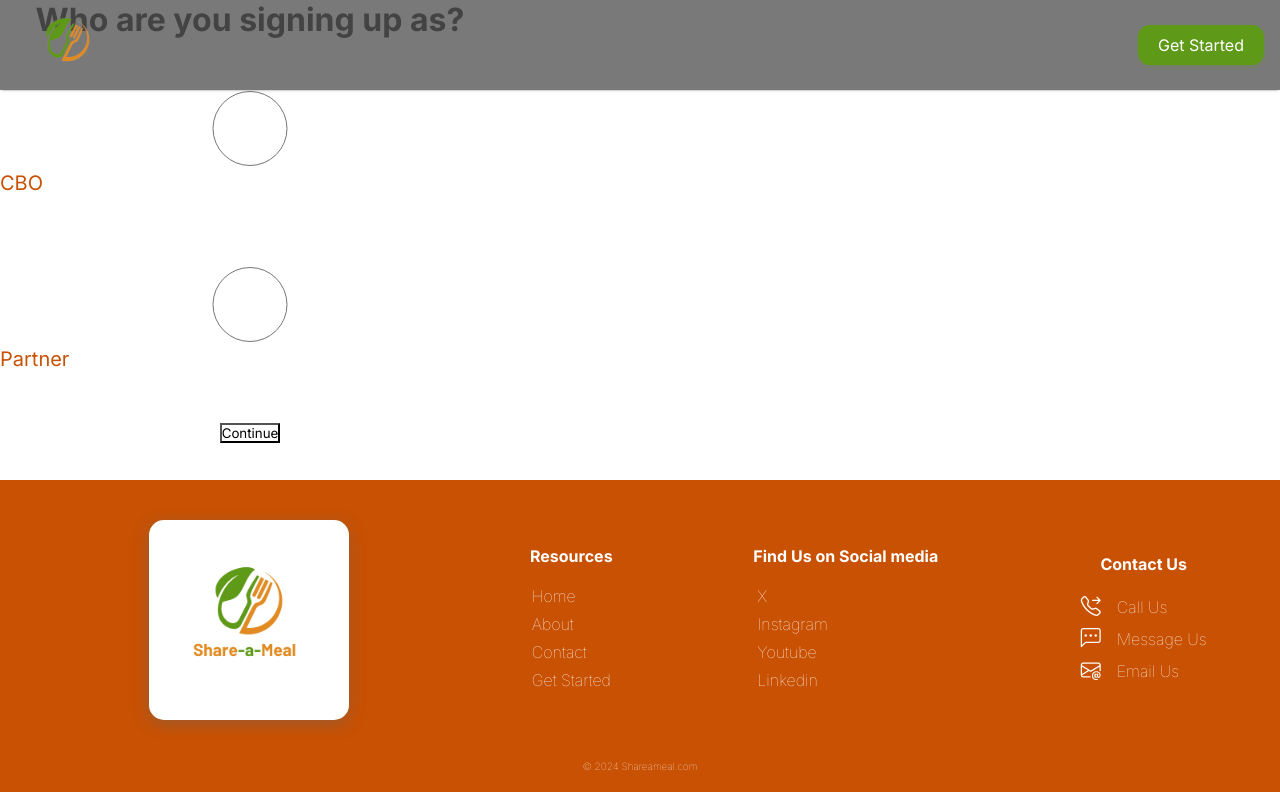
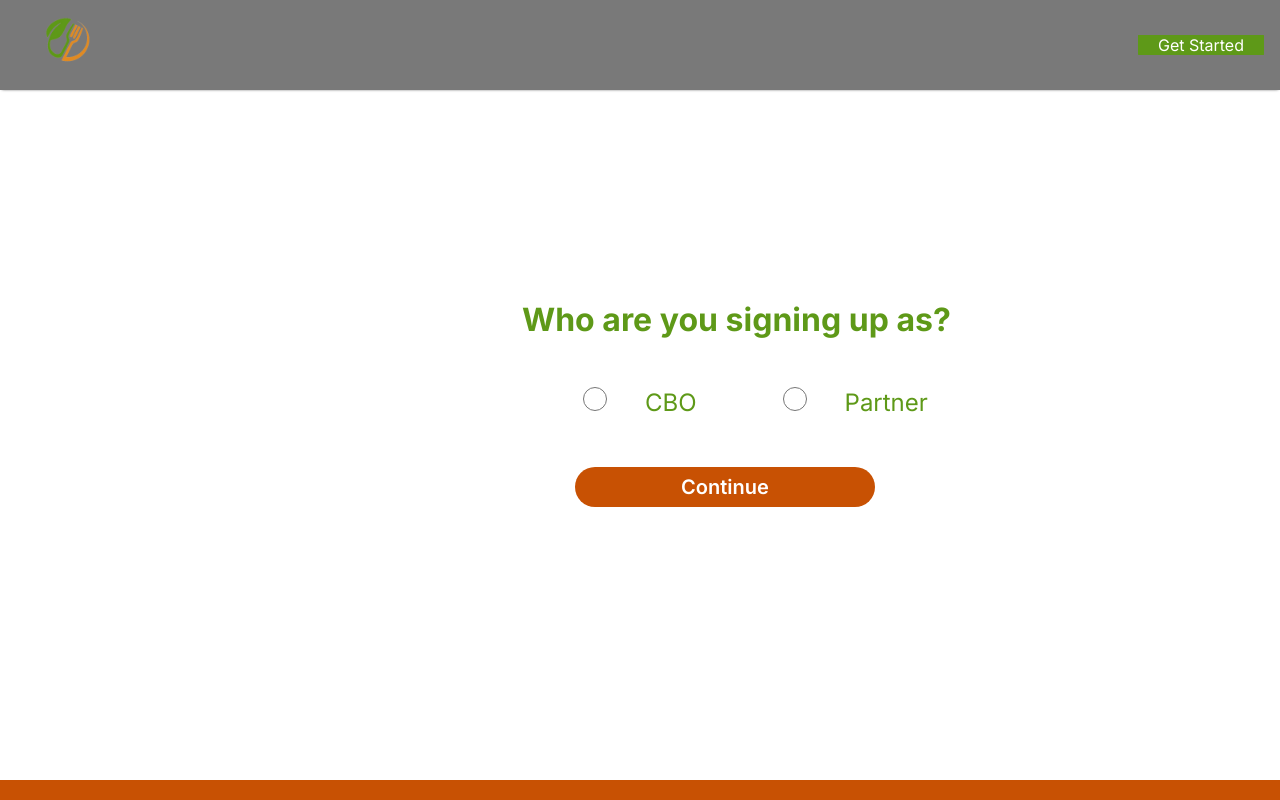
Before and after one commit to RobertOdhiz/Share-a-meal, a React (Create React App) app: page /register in a window 1280 px wide. Shown: the top 800 px of the page. Built offline with nearby package versions, Linux system fonts and the light colour scheme; no server answers.

Commit message:
add the changes

```diff
--- a/src/Pages/Auth/CBOForms/ContactPerson.js
+++ b/src/Pages/Auth/CBOForms/ContactPerson.js
@@ -1,4 +1,5 @@
 import React from 'react';
+import '../Forms.css'
 
 function ContactPerson({ formData, handleChange }) {
   return (
--- a/src/Pages/Auth/SignUp.js
+++ b/src/Pages/Auth/SignUp.js
@@ -20,11 +20,11 @@ function Registration() {
 
     return (
         <div className='choose'>
-            <div className='form-component'>
-            <h1 className='form-sec-title'>Who are you signing up as?</h1>
+            <div className='formcomponent'>
+            <h1 className='form-title'>Who are you signing up as?</h1>
             <div className={`${!userType ? '' : 'selection'}`}>
 
-            <div className='form-fields' id='fields'>
+            <div className='formfields' id='fields'>
 
                     <label>
                         <input
@@ -45,10 +45,11 @@ function Registration() {
                         />
                         Partner
                     </label>
+            </div>
                     <button onClick={handleSubmit}>Continue</button>
 
 
-        </div>
+        {/* </div> */}
         </div>
 
             </div>
--- a/src/Pages/css/SignUp.css
+++ b/src/Pages/css/SignUp.css
@@ -0,0 +1,78 @@
+*{
+    overflow-y: scroll;
+}
+.formcomponent .form-title{
+    color: #5e9918;
+    /* margin-left: 40%; */
+}
+.formcomponent {
+    margin-top: 300px;
+    margin-left: 38%;
+    height: 60vh;
+    width: 500px;
+    display: flex;
+    flex-direction: column;
+    align-items: center;
+    /* margin: auto; */
+    gap: 3em;
+    /* margin-bottom: 0px; */
+}
+
+.formfields {
+    display: flex;
+    align-items: center;
+    flex-wrap: wrap;
+    justify-content: center;
+    gap: 3em;
+    width: 100%;
+    margin-bottom: 50px;
+}
+.formcomponent button{
+    /* justify-content: center; */
+    align-items: center;
+    margin-left: 30px;
+    width: 300px;
+    border-radius: 20px;
+    height: 40px;
+    background-color: #c85103;
+    color: white;
+    border: none;
+    font-size: 20px;
+    font-weight: 600;
+
+}
+.formcomponent button:hover{
+    background-color: #5e9918;
+}
+.formfields input, .formfields textarea {
+    width: 100px;
+    height: 0.5em;
+    outline: none;
+    font-size: 2em;
+    padding: 10px 20px;
+    /* color: green; */
+}
+.formfields label{
+    color: #5e9918;
+    font-size: 1.5em;
+    /* margin-right: 5px; */
+}
+
+/* .form-container .buttons {
+    display: flex;
+    align-items: center;
+    width: 100%;
+    justify-content: center;
+    gap: 1em;
+    flex-wrap: wrap;
+}
+
+.form-container .buttons button {
+    min-width: 200px;
+    height: 40px;
+    border-radius: 0.75em;
+    font-size: 16px;
+    outline: none;
+    border: none;
+    color: white;
+} */
```
